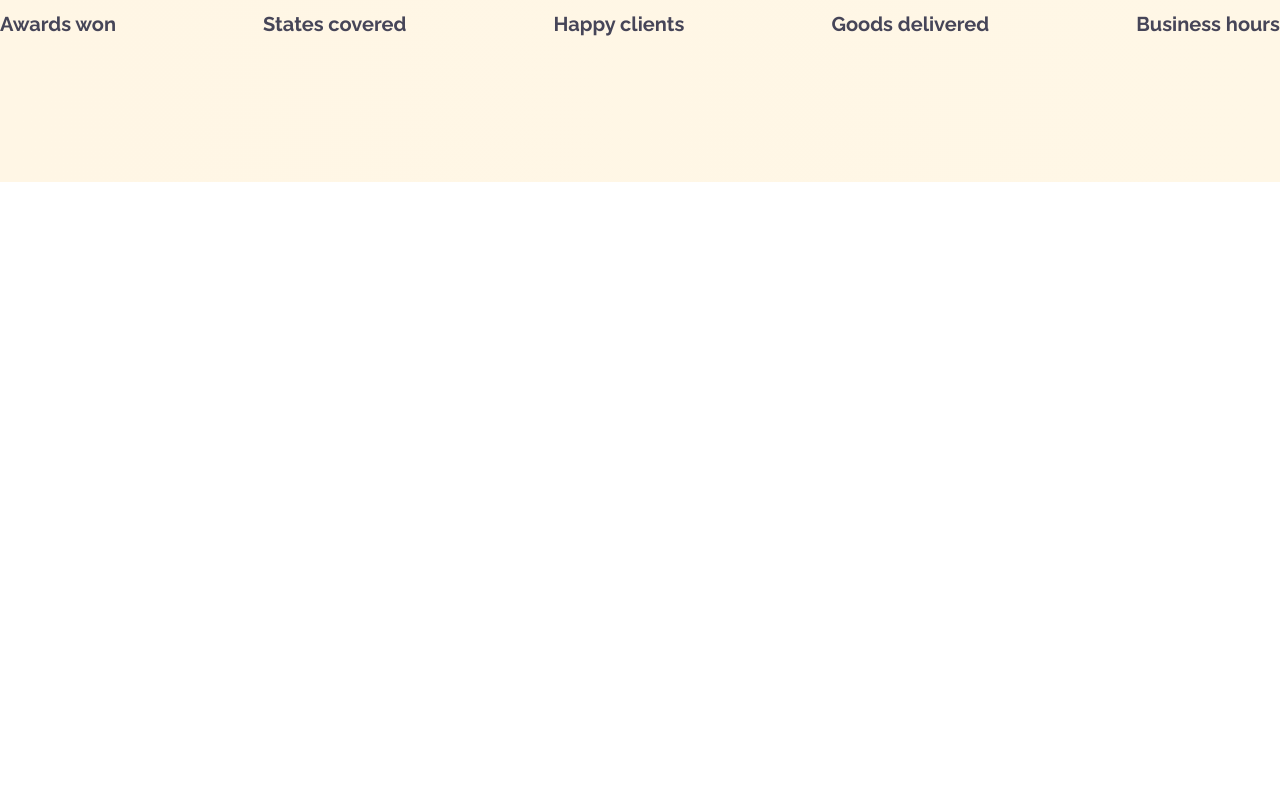
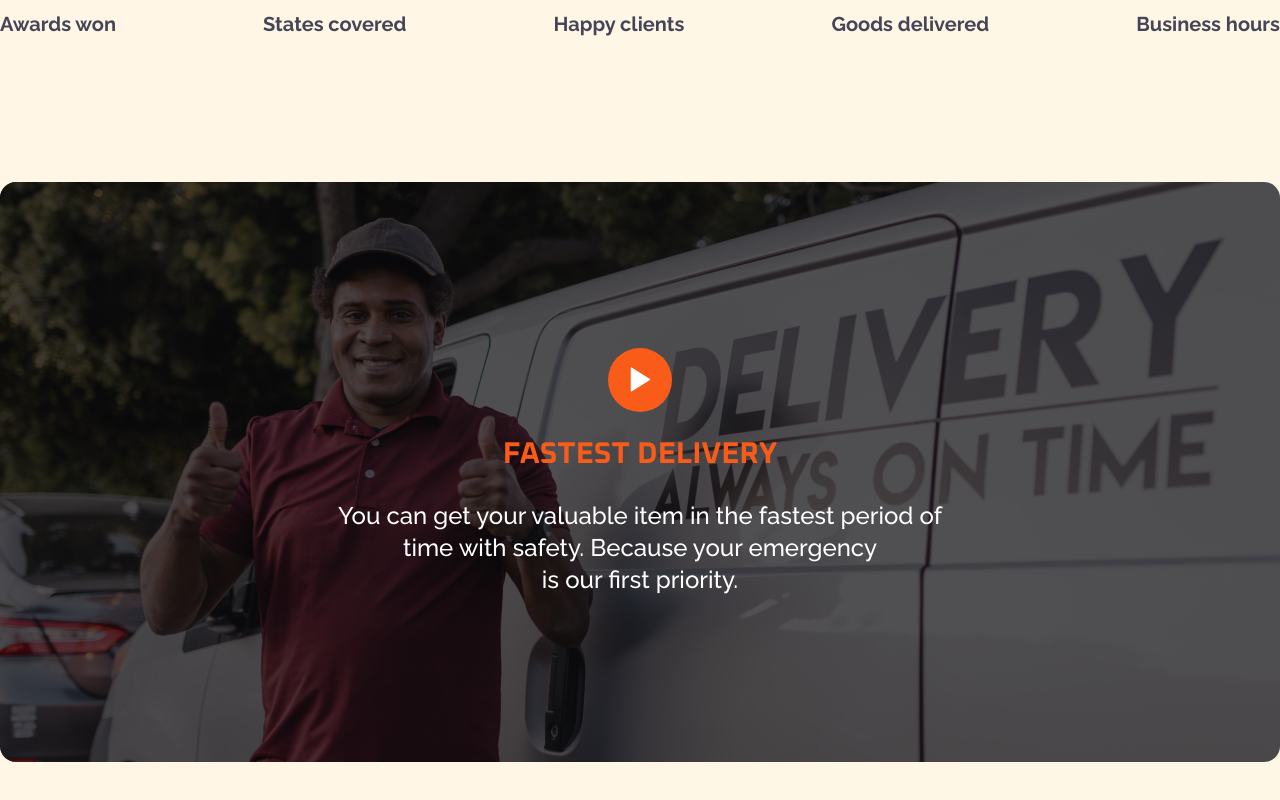
Before and after one commit to yasinn-arafat/Quriarbox-with-React-Tailwind, a React (Vite) app: page / in a window 1280 px wide. Shown: the part 1889-2689 px from the top of the page. Before the commit the page ends 2071 px from the top, so only its background shows below. Built offline with nearby package versions, Linux system fonts and the light colour scheme.

Commit message:
Delivery Part Done

```diff
--- a/src/App.jsx
+++ b/src/App.jsx
@@ -3,6 +3,7 @@ import Navbar from "./Component/Navbar/Navbar";
 import Banner from "./Component/Banner/Banner";
 import Services from "./Component/Services/Services";
 import Award from "./Component/Award/Award";
+import Delivery from "./Component/Delivery/Delivery";
 
 function App() {
   return (
@@ -11,6 +12,7 @@ function App() {
       <Banner />
       <Services />
       <Award />
+      <Delivery />
     </>
   );
 }
--- /dev/null
+++ b/src/Component/Delivery/Delivery.jsx
@@ -0,0 +1,30 @@
+import React from "react";
+import { IoIosPlay } from "react-icons/io";
+
+const Delivery = () => {
+  return (
+    <>
+      <section className="body_bgcolor pb-32">
+        <div className="container">
+          <div className=" bg-[url(./src/assets/Deliveryimg.png)] bg-cover bg-center bg-no-repeat h-[580px] rounded-2xl relative">
+            <div className=" absolute w-full top-0 left-0  h-full bg-[rgba(10,9,13,0.71)] rounded-2xl flex justify-center items-center flex-col hover:cursor-pointer hover:bg-transparent transition duration-300 ease-linear  ">
+              <div className=" w-16  h-16 rounded-full bg-orangecolor flex justify-center items-center">
+                <IoIosPlay className=" text-white  text-[39px] " />
+              </div>
+              <h3 className=" pt-6 text-orangecolor text-3xl font-oxanium font-bold">
+                FASTEST DELIVERY
+              </h3>
+              <div className=" pt-7 text-center text-white text-2xl font-raleway font-medium w-[650px]">
+                <p>You can get your valuable item in the fastest period of</p>
+                <p>time with safety. Because your emergency</p>
+                <p>is our first priority.</p>
+              </div>
+            </div>
+          </div>
+        </div>
+      </section>
+    </>
+  );
+};
+
+export default Delivery;
```
